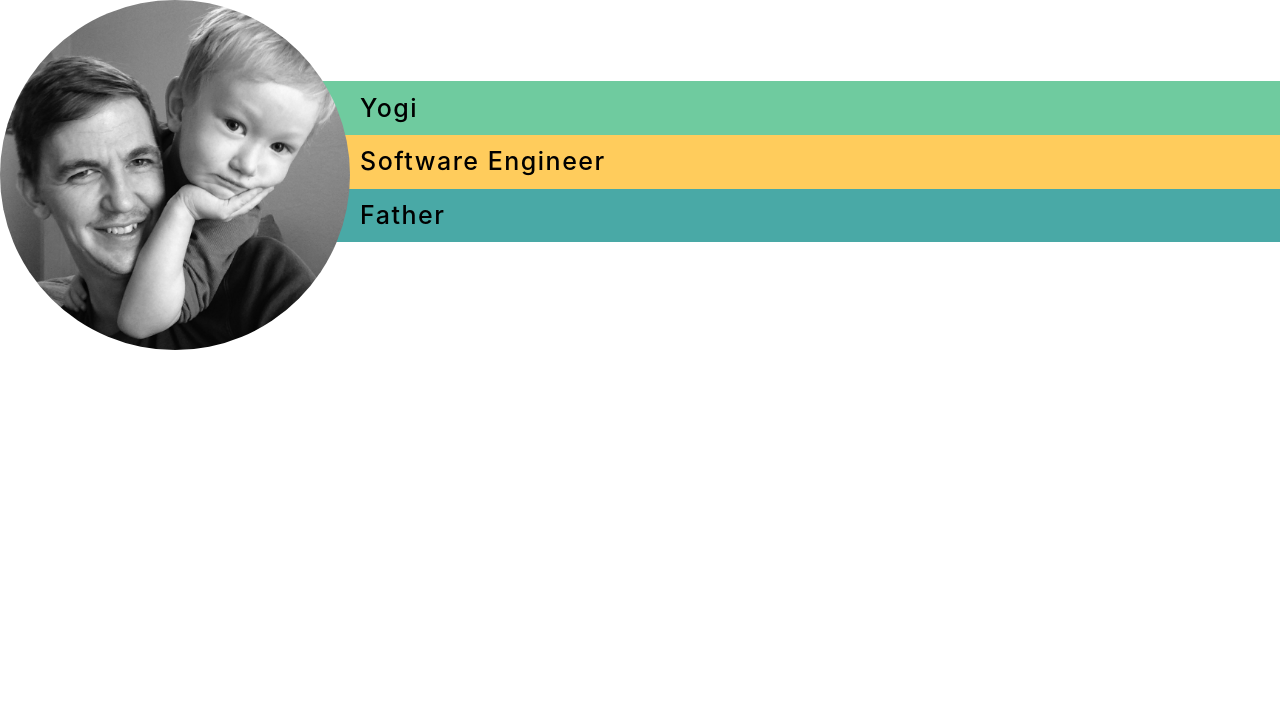
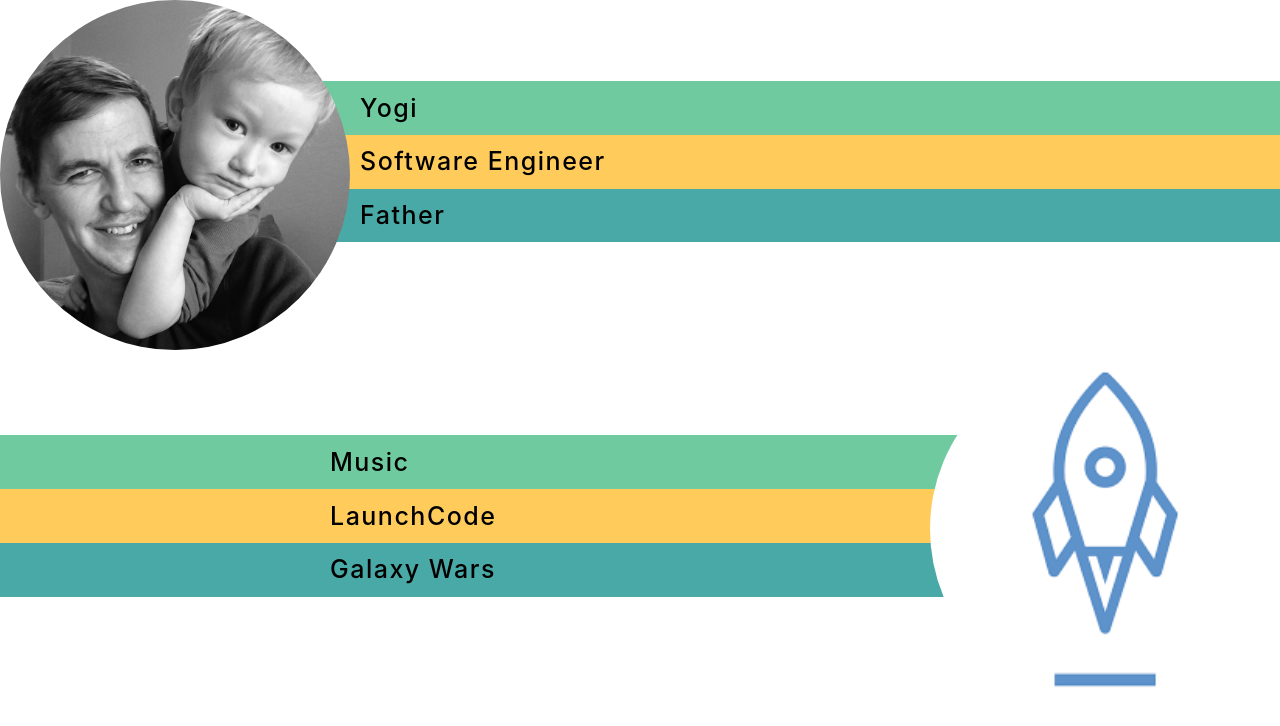
Before and after one commit to janglehorse/personal-site, a React app: page / in a window 1280 px wide. Shown: the top 726 px of the page. Built offline with nearby package versions, Linux system fonts and the light colour scheme.

Commit message:
Initial Bottom Content Yaygit status :tada:

```diff
--- a/src/app/AboutMe.js
+++ b/src/app/AboutMe.js
@@ -1,6 +1,7 @@
 import React, { Component } from "react";
 import AnchoredContentGroup from './anchoredContentGroup/AnchoredContentGroup';
 import blurbs from '../../static/blurbs/content';
+import ButtonSet from './ButtonSet'
 
 const contentArray = [
     {
@@ -17,9 +18,28 @@ const contentArray = [
     }
 ];
 
+const bottomContent = [
+    {
+        title: 'Music',
+        blurb: 'Been there done that'
+    },
+    {
+        title: 'LaunchCode',
+        blurb: 'Believe the hype!'
+    },
+    {   title: 'Galaxy Wars',
+        blurb: 'Fire the ion cannons!!'
+    }
+]
+
 const childContainerStyles = {
     'paddingTop': '81px',
     'paddingLeft': '30px'
+}
+
+const childContainerStylesRight = {
+    'paddingTop': '81px',
+    'paddingRight': '30px'
 }
 
 export default class AboutMe extends Component {
@@ -27,9 +47,17 @@ export default class AboutMe extends Component {
         return (
             <React.Fragment>
                 <AnchoredContentGroup imgLink='../static/img/gram-and-daddy.jpg'
+                    align={'left'}
                     childContainerStyles={childContainerStyles}
                     contentArray={contentArray}
-            />
+                />
+                <AnchoredContentGroup imgLink='../static/img/launchCodelogo.png'
+                    align={'right'}
+                    childContainerStyles={childContainerStylesRight}
+                    contentArray={bottomContent}
+                >
+                    {/* <ButtonSet/> */}
+                </AnchoredContentGroup>
             </React.Fragment>
         )
     }
--- /dev/null
+++ b/src/app/ButtonSet.js
@@ -0,0 +1,18 @@
+import React from 'react';
+import '../../style/buttonSet.less'
+
+
+const ButtonSet = function ButtonSet(props) {
+    return (
+        <div className='button-grid-container'>
+            <button>
+                &lt;
+            </button>
+            <button>
+                &gt;
+            </button>
+        </div>
+    )
+}
+
+export default ButtonSet
--- a/src/app/anchoredContentGroup/AnchoredContentGroup.js
+++ b/src/app/anchoredContentGroup/AnchoredContentGroup.js
@@ -2,13 +2,28 @@ import React, {Component} from 'react'
 import { string, object, array } from 'prop-types';
 import '../../../style/anchored-content-group.less'
 import ExpandBox from '../ExpandBox';
-import {
-  desktopStyles
-} from './constants';
+import { calculateChildStyle } from './utils';
+// import {
+//   desktopStyles
+// } from './constants';
+
+export const desktopImageWidth = 350;
+export const desktopStyles = function(props) {
+  const { align } = props;
+  return {
+    imgContainer: {
+      float: align
+    },
+    anchorImg: {
+      width: `${desktopImageWidth}px`
+    },
+    childContainer: calculateChildStyle(desktopImageWidth)
+  }
+}
 
 
-const style = function() {
-  return desktopStyles;
+const style = function(props) {
+  return desktopStyles(props);
   /* TODO: branch on window height for responsive styles:
   if (window.innerWidth < 800) {
      return tabletStyles;
@@ -20,26 +35,33 @@ class AnchoredContentGroup extends Component {
       const {
         imgLink,
         childContainerStyles,
-        contentArray
+        contentArray,
+        children
       } = this.props;
 
       return (
         <div className="content-group-wrapper">
-          <div className="img-container">
+          <div className="img-container"
+            style={style(this.props).imgContainer}>
             <img className="anchor-img"
-            style={style().anchorImg}
+            style={style(this.props).anchorImg}
             src={imgLink} />
           </div>
-          <div className="child-container"
+          { contentArray &&
+            <div className="child-container"
             style={childContainerStyles}>
-            {
-              contentArray.map((item) => {
+              {
+                contentArray.map((item) => {
                 return <ExpandBox title={item.title}
                   blurb={item.blurb}
-                  style={style().childContainer}
+                  style={style(this.props).childContainer}
                 />
-              })
-            }
+                })
+              }
+            </div>
+          }
+          <div className="child-props-container">
+            {children}
           </div>
         </div>
       )
@@ -47,7 +69,12 @@ class AnchoredContentGroup extends Component {
 
 }
 
+AnchoredContentGroup.defaultProps = {
+  align: 'left'
+}
+
 AnchoredContentGroup.proptypes = {
+  align: string,
   imgLink: string.isRequired,
   childContainerStyles: object,
   contentArray: array
--- a/style/anchored-content-group.less
+++ b/style/anchored-content-group.less
@@ -1,10 +1,11 @@
 .content-group-wrapper {
+  display: inline-block;
   width: 100%;
 }
 
-.img-container {
-  position: absolute;
-}
+// .img-container {
+//   position: absolute;
+// }
 
 .anchor-img {
   // width: 350px;
@@ -12,6 +13,7 @@
 }
 
 .child-container {
+  /* consider display: inline-block ? */
 
   div:nth-of-type(n+1) {
     // TODO: put in constants file
@@ -25,6 +27,10 @@
   }
 }
 
+.child-props-container {
+  text-align: center;
+}
+
 /*
   ##Device = Tablets, Ipads (portrait)
   ##Screen = B/w 768px to 1024px
--- /dev/null
+++ b/style/buttonSet.less
@@ -0,0 +1,3 @@
+// .button-grid-container {
+//     flex-direction: row;
+// }
--- a/webpack.config.js
+++ b/webpack.config.js
@@ -8,6 +8,7 @@ const htmlPlugin = new HtmlWebPackPlugin({
 });
 
 module.exports = {
+  devtool: 'eval-source-map',
   module: {
     rules: [
       {
```
Also changed, not shown: static/img/launchcodelogo.png (added).
